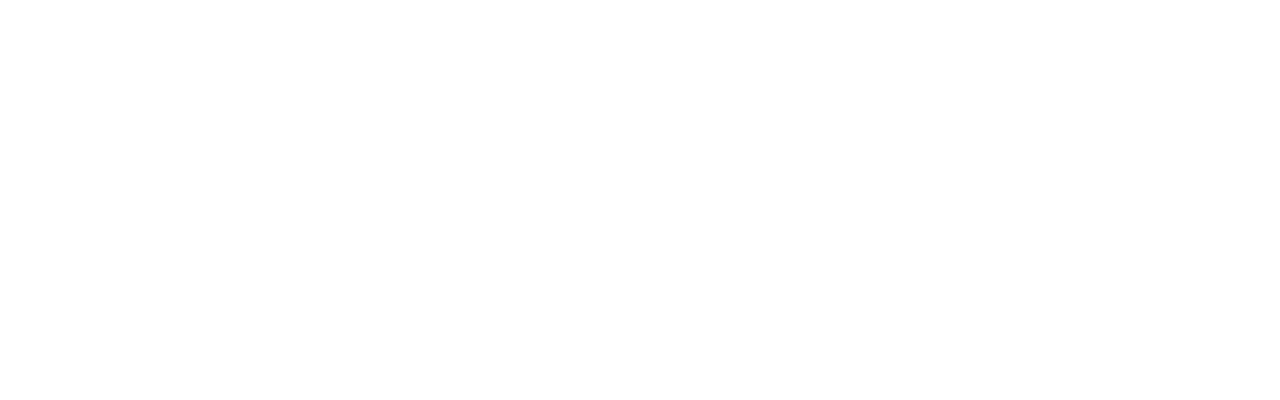
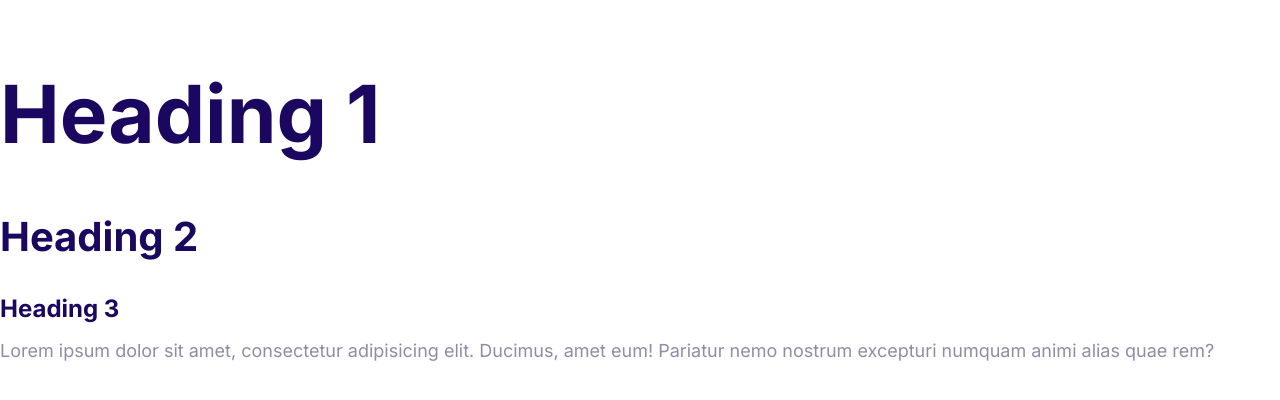
Before and after one commit to bschink/html-playground, a plain HTML site: page index.html in a window 1280 px wide. Drawn offline with Linux system fonts and the light colour scheme.

Commit message:
font styles added

```diff
--- a/css/styles.css
+++ b/css/styles.css
@@ -5,3 +5,55 @@
     --color-headings: #1b0760;
     --color-body: #918ca4;
 }
+
+html {
+    font-size: 62.5%;
+}
+
+body {
+    font-family: Inter, Arial, Helvetica, sans-serif;
+    font-size: 2.4rem;
+    line-height: 1.5;
+    color: var(--color-body);
+}
+
+h1,
+h2,
+h3 {
+    color: var(--color-headings);
+    margin-bottom: 1rem;
+}
+
+h1 {
+    font-size: 7rem;
+}
+
+h2 {
+    font-size: 4rem;
+}
+
+h3 {
+    font-size: 3rem;
+}
+
+p {
+    margin-top: 0;
+}
+
+@media screen and (min-width: 1024px) {
+    body {
+        font-size: 1.8rem;
+    }
+
+    h1 {
+        font-size: 8rem;
+    }
+
+    h2 {
+        font-size: 4rem;
+    }
+
+    h3 {
+        font-size: 2.4rem;
+    }
+}
--- a/index.html
+++ b/index.html
@@ -5,12 +5,18 @@
     <meta charset="UTF-8">
     <meta name="viewport" content="width=device-width, initial-scale=1.0">
     <title>Document</title>
+    <link rel="preconnect" href="https://fonts.gstatic.com" />
+    <link href="https://fonts.googleapis.com/css2?family=Inter:wght@400;700&display=swap" rel="stylesheet" />
     <link rel="stylesheet" href="css/normalize.css" />
     <link rel="stylesheet" href="css/styles.css" />
 </head>
 
 <body>
-
+    <h1>Heading 1</h1>
+    <h2>Heading 2</h2>
+    <h3>Heading 3</h3>
+    <p>Lorem ipsum dolor sit amet, consectetur adipisicing elit. Ducimus, amet eum! Pariatur nemo nostrum excepturi
+        numquam animi alias quae rem?</p>
 </body>
 
 </html>
```
